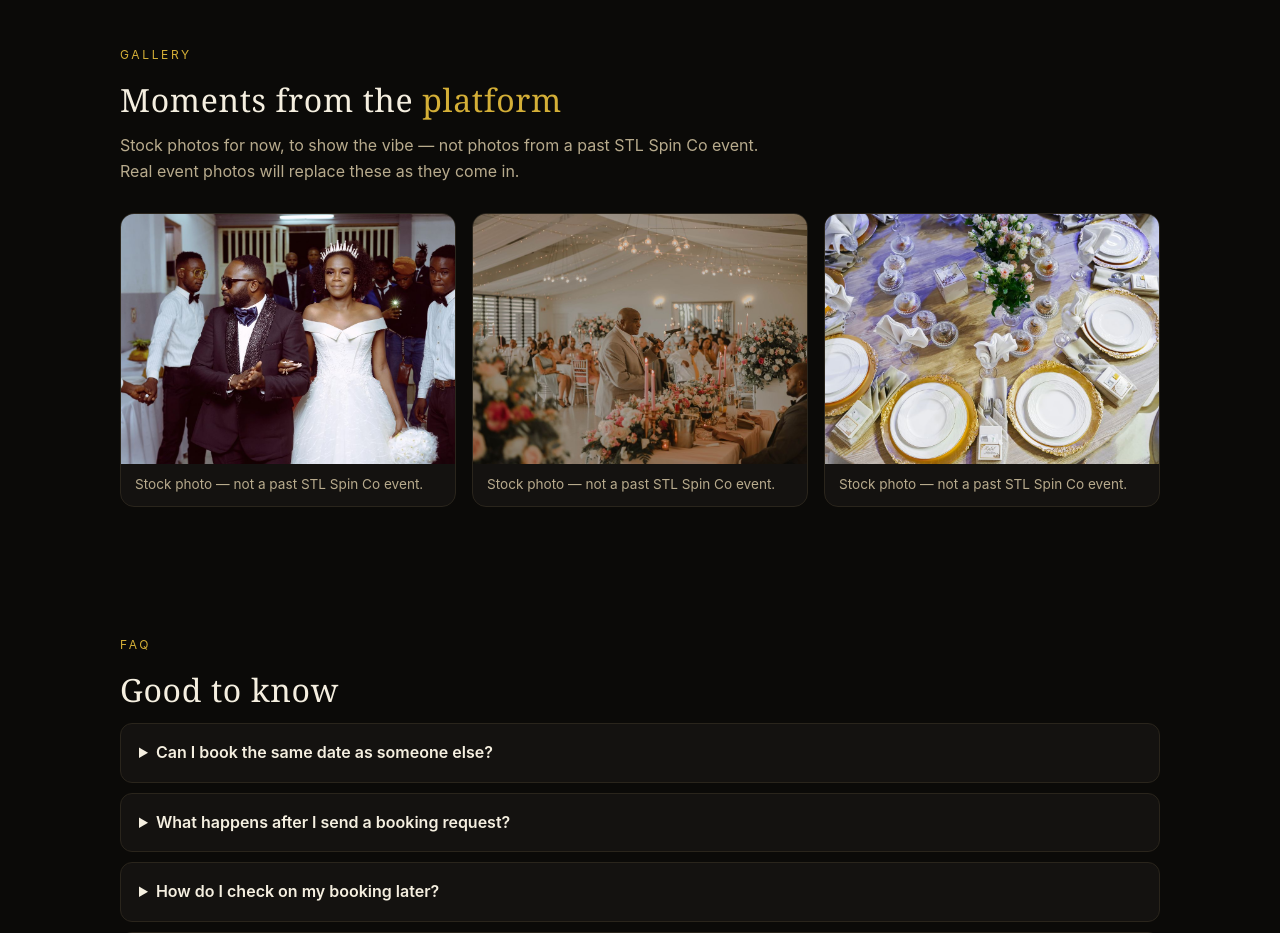
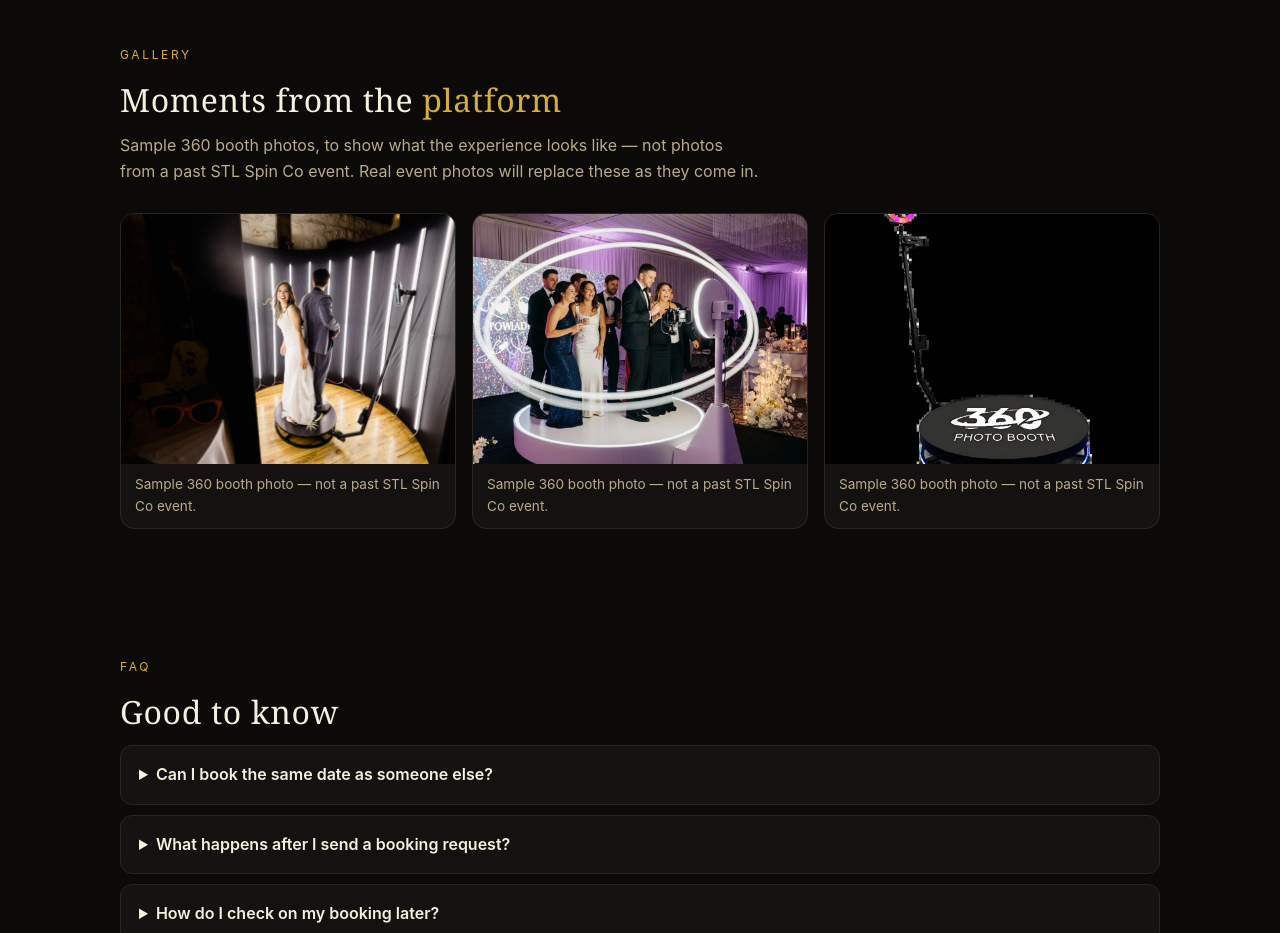
Before and after one commit to stlspinco-dot/stl-spin-co, a plain HTML site: page public/index.html in a window 1280 px wide. Shown: the part 2260-3193 px from the top of the page. Drawn offline with Linux system fonts and the light colour scheme.

Commit message:
Use 360 booth sample photos in gallery

```diff
--- a/public/index.html
+++ b/public/index.html
@@ -8,6 +8,8 @@
 <link rel="icon" href="/favicon.ico" sizes="any">
 <link rel="icon" type="image/png" sizes="32x32" href="/favicon-32.png">
 <link rel="apple-touch-icon" href="/apple-touch-icon.png">
+<link rel="manifest" href="/manifest.json">
+<meta name="theme-color" content="#0b0a08">
 <link rel="stylesheet" href="/styles.css">
 </head>
 <body>
@@ -91,11 +93,11 @@
     <div class="wrap">
       <p class="eyebrow">Gallery</p>
       <h2>Moments from the <span class="gold">platform</span></h2>
-      <p class="sub">Stock photos for now, to show the vibe — not photos from a past STL Spin Co event. Real event photos will replace these as they come in.</p>
+      <p class="sub">Sample 360 booth photos, to show what the experience looks like — not photos from a past STL Spin Co event. Real event photos will replace these as they come in.</p>
       <div class="grid cols-3 gallery">
-        <figure><img src="/gallery/pexels-11359860.jpg" alt="Bride and groom celebrating with wedding guests" loading="lazy"><figcaption>Stock photo — not a past STL Spin Co event.</figcaption></figure>
-        <figure><img src="/gallery/pexels-8063134.jpg" alt="Guests enjoying a wedding reception" loading="lazy"><figcaption>Stock photo — not a past STL Spin Co event.</figcaption></figure>
-        <figure><img src="/gallery/pexels-4717566.jpg" alt="Elegant black and gold table setting" loading="lazy"><figcaption>Stock photo — not a past STL Spin Co event.</figcaption></figure>
+        <figure><img src="/gallery/booth-couple.jpg" alt="Bride and groom on a 360 photo booth platform" loading="lazy"><figcaption>Sample 360 booth photo — not a past STL Spin Co event.</figcaption></figure>
+        <figure><img src="/gallery/booth-group.jpg" alt="Guests on a 360 photo booth platform at a wedding" loading="lazy"><figcaption>Sample 360 booth photo — not a past STL Spin Co event.</figcaption></figure>
+        <figure><img src="/gallery/booth-equipment.jpg" alt="360 photo booth platform with ring light" loading="lazy"><figcaption>Sample 360 booth photo — not a past STL Spin Co event.</figcaption></figure>
       </div>
     </div>
   </section>
```
